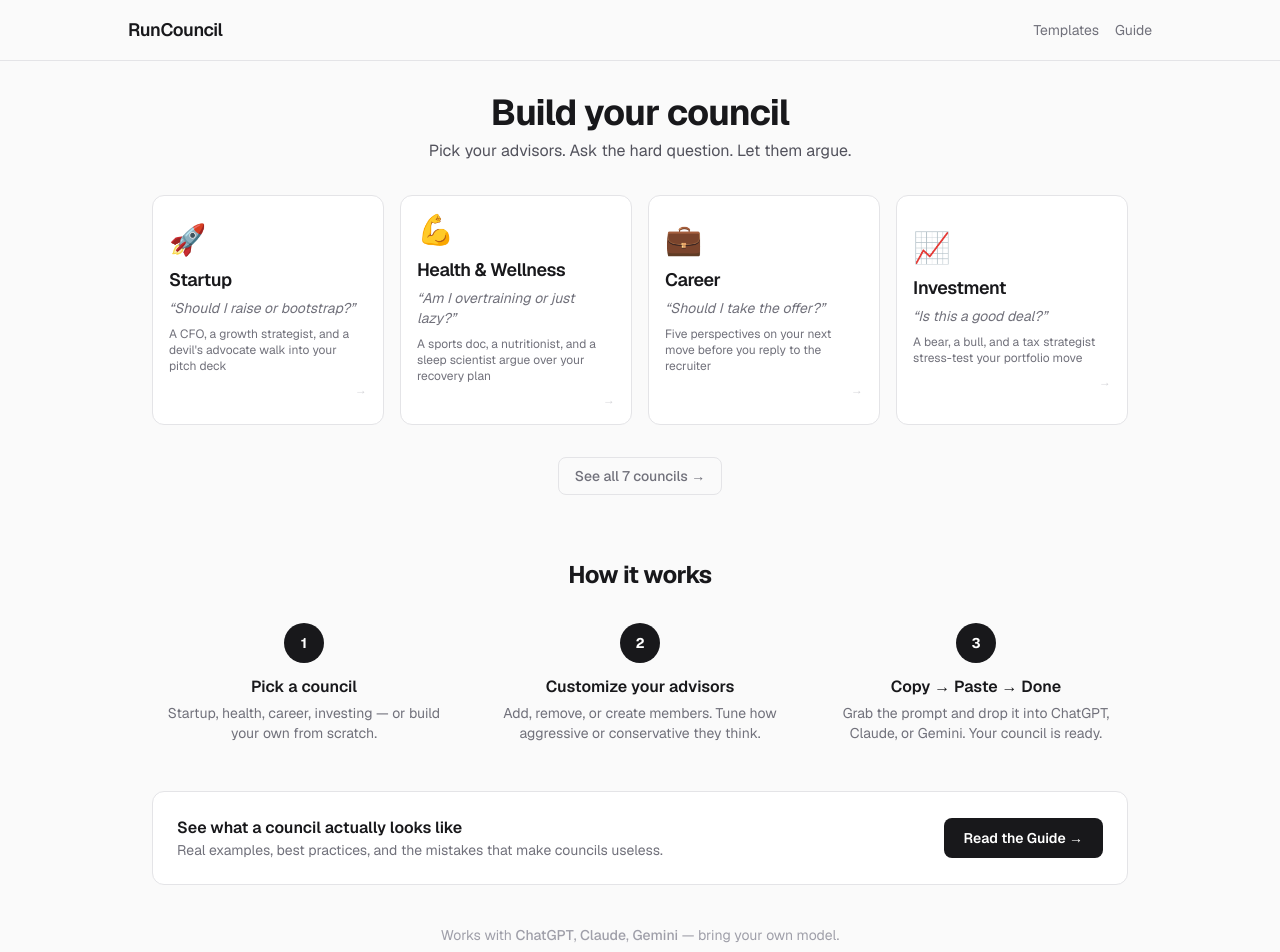
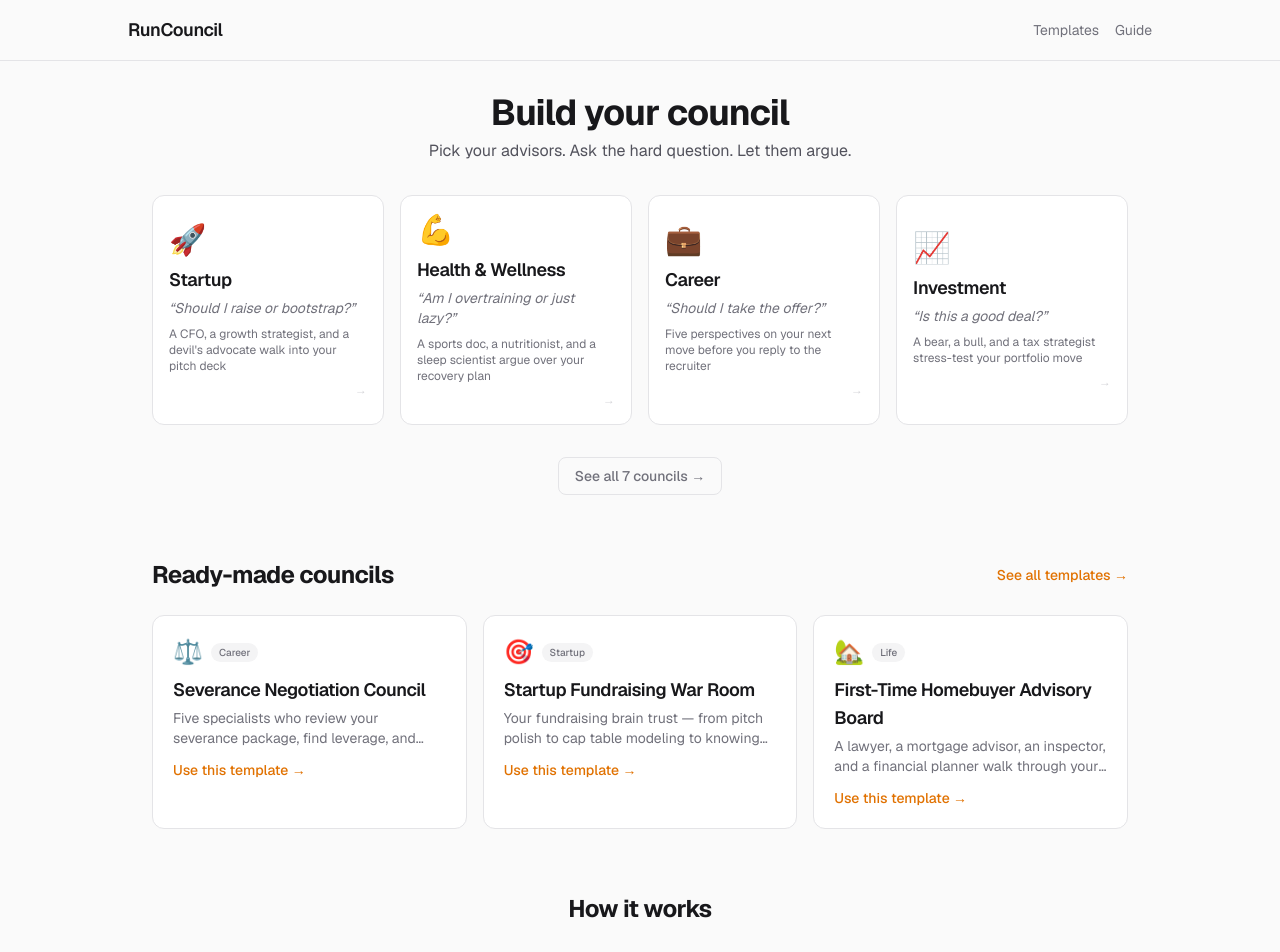
Before and after one commit to AgentPerrow/runcouncil, a Next.js app: page / in a window 1280 px wide. Shown: the top 952 px of the page. Built offline with nearby package versions, Linux system fonts and the light colour scheme.

Commit message:
feat: featured templates section on homepage

```diff
--- a/src/app/page.tsx
+++ b/src/app/page.tsx
@@ -347,7 +347,43 @@ export default function Home() {
               </div>
             )}
 
-            {/* #7: mt-10, bold brand names */}
+            {/* Featured Templates */}
+            <div className="mt-16 mb-12">
+              <div className="mb-6 flex items-center justify-between">
+                <h2 className="text-2xl font-bold tracking-tight text-zinc-900 dark:text-zinc-100">
+                  Ready-made councils
+                </h2>
+                <a href="/templates" className="text-sm text-amber-600 hover:text-amber-500 font-medium">
+                  See all templates →
+                </a>
+              </div>
+              <div className="grid gap-3 sm:gap-4 sm:grid-cols-3">
+                {templates
+                  .filter((t) => ["severance-negotiation", "fundraising-war-room", "first-time-homebuyer"].includes(t.id))
+                  .map((t) => (
+                    <a
+                      key={t.id}
+                      href={`/templates/${t.id}`}
+                      className="group rounded-xl border border-zinc-200 dark:border-zinc-800 bg-white dark:bg-zinc-900/50 p-5 hover:border-amber-400 dark:hover:border-amber-500 hover:bg-zinc-50 dark:hover:bg-zinc-900 transition-colors"
+                    >
+                      <div className="mb-2 flex items-center gap-2">
+                        <span className="text-2xl">{t.emoji}</span>
+                        <span className="rounded-full bg-zinc-100 dark:bg-zinc-800 px-2 py-0.5 text-[10px] font-medium text-zinc-500">{t.category}</span>
+                      </div>
+                      <h3 className="text-lg font-semibold tracking-tight text-zinc-900 dark:text-zinc-100 group-hover:text-amber-600">
+                        {t.title}
+                      </h3>
+                      <p className="mt-1 text-sm text-zinc-500 dark:text-zinc-400 line-clamp-2">
+                        {t.description}
+                      </p>
+                      <div className="mt-3 text-sm font-medium text-amber-600 group-hover:text-amber-500">
+                        Use this template →
+                      </div>
+                    </a>
+                  ))}
+              </div>
+            </div>
+
             {/* How it works */}
             <div className="mt-16 mb-12">
               <h2 className="mb-8 text-center text-2xl font-bold tracking-tight text-zinc-900 dark:text-zinc-100">
```
